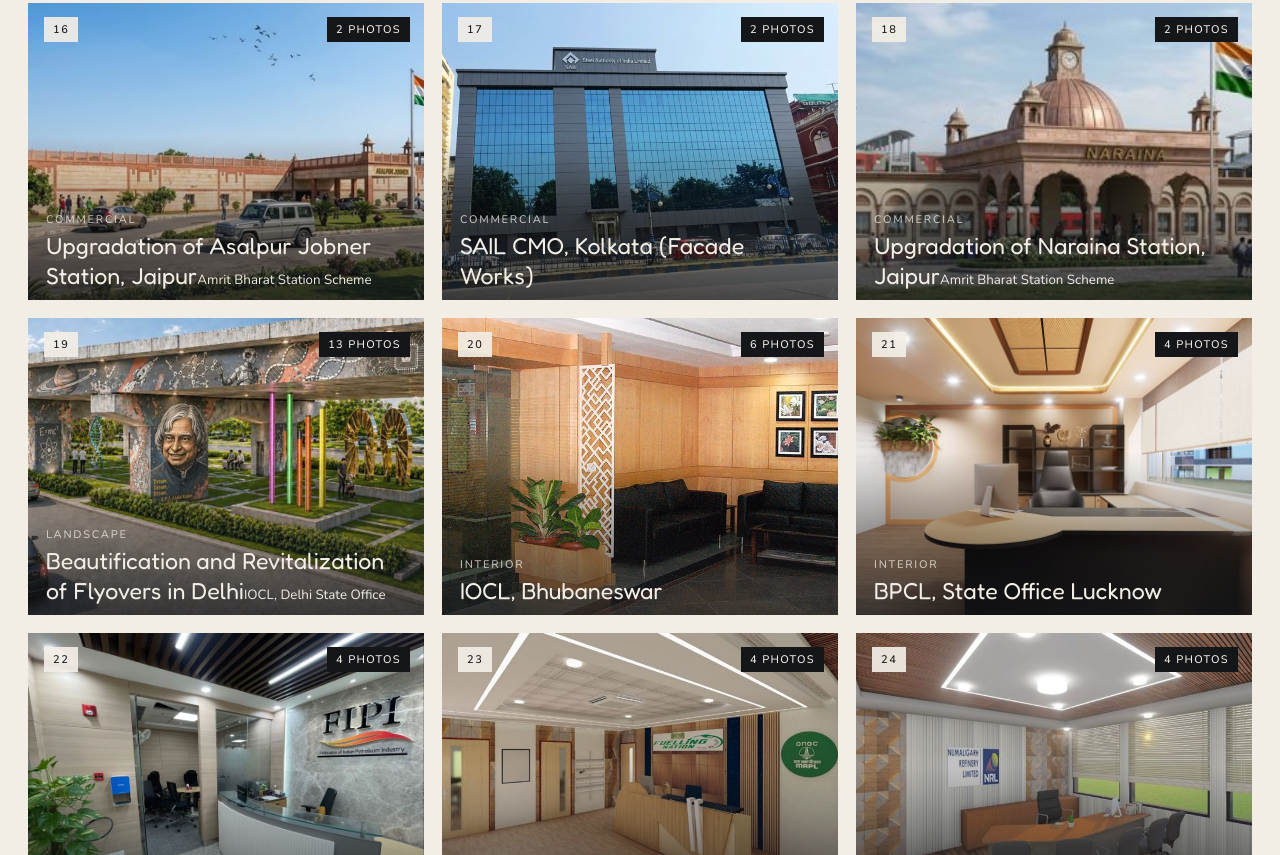
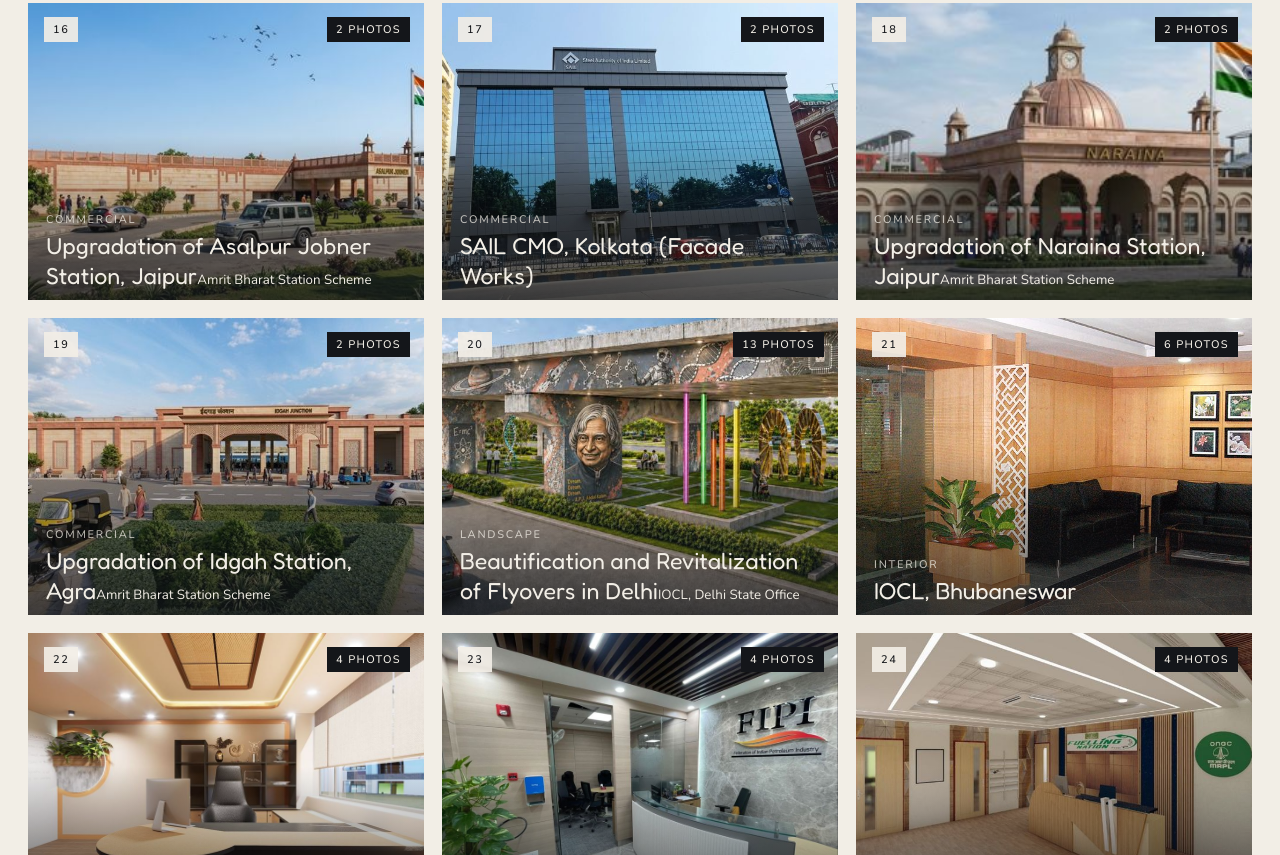
Before and after one commit to NoTeam-Hub/SKA, a plain HTML site: page index.html in a window 1280 px wide. Shown: the part 3894-4749 px from the top of the page. Drawn offline with nearby package versions, Linux system fonts and the light colour scheme.

Commit message:
Add files via upload

```diff
--- a/index.html
+++ b/index.html
@@ -142,10 +142,10 @@
         <h2 class='h2 rv'>Signature <em>projects.</em></h2>
       </div>
       <div class='filters rv' role='tablist'>
-        <button class='chip on' data-f='all' type='button'>All<sup>29</sup></button>
+        <button class='chip on' data-f='all' type='button'>All<sup>30</sup></button>
         <button class='chip' data-f='residential' type='button'>Residential<sup>5</sup></button>
         <button class='chip' data-f='institutional' type='button'>Institutional<sup>9</sup></button>
-        <button class='chip' data-f='commercial' type='button'>Commercial<sup>4</sup></button>
+        <button class='chip' data-f='commercial' type='button'>Commercial<sup>5</sup></button>
         <button class='chip' data-f='landscape' type='button'>Landscape<sup>1</sup></button>
         <button class='chip' data-f='interior' type='button'>Interior<sup>10</sup></button>
       </div>
@@ -169,17 +169,18 @@
       <button class='pcard' data-cat='commercial' data-full='assets/img/asalpur-1.jpg' data-gallery='assets/img/asalpur-1.jpg|assets/img/asalpur-2.jpg' data-title='Upgradation of Asalpur Jobner Station, Jaipur Division (Amrit Bharat Station Scheme)' type='button'><img alt='Upgradation of Asalpur Jobner Station, Jaipur Division (Amrit Bharat Station Scheme)' loading='lazy' src='assets/img/asalpur-1-t.jpg'/><span class='pn'>16</span><span class='pcount'>2 photos</span><span class='pc'><i>Commercial</i> <b>Upgradation of Asalpur Jobner Station, Jaipur</b><small>Amrit Bharat Station Scheme</small></span></button>
       <button class='pcard' data-cat='commercial' data-full='assets/img/sail-fac-1.jpg' data-gallery='assets/img/sail-fac-1.jpg|assets/img/sail-fac-2.jpg' data-title='SAIL CMO, Kolkata (Facade Works)' type='button'><img alt='SAIL CMO, Kolkata (Facade Works)' loading='lazy' src='assets/img/sail-fac-1-t.jpg'/><span class='pn'>17</span><span class='pcount'>2 photos</span><span class='pc'><i>Commercial</i> <b>SAIL CMO, Kolkata (Facade Works)</b></span></button>
       <button class='pcard' data-cat='commercial' data-full='assets/img/naraina-1.jpg' data-gallery='assets/img/naraina-1.jpg|assets/img/naraina-2.jpg' data-title='Upgradation of Naraina Station, Jaipur Division (Amrit Bharat Station Scheme)' type='button'><img alt='Upgradation of Naraina Station, Jaipur Division (Amrit Bharat Station Scheme)' loading='lazy' src='assets/img/naraina-1-t.jpg'/><span class='pn'>18</span><span class='pcount'>2 photos</span><span class='pc'><i>Commercial</i> <b>Upgradation of Naraina Station, Jaipur</b><small>Amrit Bharat Station Scheme</small></span></button>
-      <button class='pcard' data-cat='landscape' data-full='assets/img/fly-iit-1.jpg' data-gallery='assets/img/fly-iit-1.jpg|assets/img/fly-iit-2.jpg|assets/img/fly-chirag.jpg|assets/img/fly-mukarba.jpg|assets/img/fly-iit-3.jpg|assets/img/fly-pan-1.jpg|assets/img/fly-pan-2.jpg|assets/img/fly-pb-3.jpg|assets/img/fly-pb-1.jpg|assets/img/fly-pb-2.jpg|assets/img/fly-pb-5.jpg|assets/img/fly-pb-4.jpg|assets/img/fly-pb-6.jpg' data-title='Beautification and Revitalization of Flyovers in Delhi' type='button'><img alt='Beautification and Revitalization of Flyovers in Delhi' loading='lazy' src='assets/img/fly-iit-1-t.jpg'/><span class='pn'>19</span><span class='pcount'>13 photos</span><span class='pc'><i>Landscape</i> <b>Beautification and Revitalization of Flyovers in Delhi</b><small>IOCL, Delhi State Office</small></span></button>
-      <button class='pcard' data-cat='interior' data-full='assets/img/iocl-bbsr-int-1.jpg' data-gallery='assets/img/iocl-bbsr-int-1.jpg|assets/img/iocl-bbsr-int-2.jpg|assets/img/iocl-bbsr-int-3.jpg|assets/img/iocl-bbsr-int-4.jpg|assets/img/iocl-bbsr-int-5.jpg|assets/img/iocl-bbsr-int-6.jpg' data-title='IOCL, Bhubaneswar' type='button'><img alt='IOCL, Bhubaneswar' loading='lazy' src='assets/img/iocl-bbsr-int-1-t.jpg'/><span class='pn'>20</span><span class='pcount'>6 photos</span><span class='pc'><i>Interior</i> <b>IOCL, Bhubaneswar</b></span></button>
-      <button class='pcard' data-cat='interior' data-full='assets/img/bpcl-lko-int-1.jpg' data-gallery='assets/img/bpcl-lko-int-1.jpg|assets/img/bpcl-lko-int-2.jpg|assets/img/bpcl-lko-int-3.jpg|assets/img/bpcl-lko-int-4.jpg' data-title='BPCL, State Office Lucknow' type='button'><img alt='BPCL, State Office Lucknow' loading='lazy' src='assets/img/bpcl-lko-int-1-t.jpg'/><span class='pn'>21</span><span class='pcount'>4 photos</span><span class='pc'><i>Interior</i> <b>BPCL, State Office Lucknow</b></span></button>
-      <button class='pcard' data-cat='interior' data-full='assets/img/fipi-1.jpg' data-gallery='assets/img/fipi-1.jpg|assets/img/fipi-2.jpg|assets/img/fipi-3.jpg|assets/img/fipi-4.jpg' data-title='FIPI, New Delhi' type='button'><img alt='FIPI, New Delhi' loading='lazy' src='assets/img/fipi-1-t.jpg'/><span class='pn'>22</span><span class='pcount'>4 photos</span><span class='pc'><i>Interior</i> <b>FIPI, New Delhi</b></span></button>
-      <button class='pcard' data-cat='interior' data-full='assets/img/mrpl-nd-1.jpg' data-gallery='assets/img/mrpl-nd-1.jpg|assets/img/mrpl-nd-2.jpg|assets/img/mrpl-nd-3.jpg|assets/img/mrpl-nd-4.jpg' data-title='MRPL, New Delhi' type='button'><img alt='MRPL, New Delhi' loading='lazy' src='assets/img/mrpl-nd-1-t.jpg'/><span class='pn'>23</span><span class='pcount'>4 photos</span><span class='pc'><i>Interior</i> <b>MRPL, New Delhi</b></span></button>
-      <button class='pcard' data-cat='interior' data-full='assets/img/nrl-1.jpg' data-gallery='assets/img/nrl-1.jpg|assets/img/nrl-2.jpg|assets/img/nrl-3.jpg|assets/img/nrl-4.jpg' data-title='NRL, Numaligarh Refinery' type='button'><img alt='NRL, Numaligarh Refinery' loading='lazy' src='assets/img/nrl-1-t.jpg'/><span class='pn'>24</span><span class='pcount'>4 photos</span><span class='pc'><i>Interior</i> <b>NRL, Numaligarh Refinery</b></span></button>
-      <button class='pcard' data-cat='interior' data-full='assets/img/aiu-1.jpg' data-gallery='assets/img/aiu-1.jpg|assets/img/aiu-2.jpg' data-title='Association of Indian Universities' type='button'><img alt='Association of Indian Universities' loading='lazy' src='assets/img/aiu-1-t.jpg'/><span class='pn'>25</span><span class='pcount'>2 photos</span><span class='pc'><i>Interior</i> <b>Association of Indian Universities</b></span></button>
-          <button class='pcard' data-cat='interior' data-full='assets/img/sail-int-1.jpg' data-gallery='assets/img/sail-int-1.jpg|assets/img/sail-int-2.jpg|assets/img/sail-int-3.jpg|assets/img/sail-int-4.jpg|assets/img/sail-int-5.jpg|assets/img/sail-int-6.jpg' data-title='SAIL CMO, Kolkata' type='button'><img alt='SAIL CMO, Kolkata' loading='lazy' src='assets/img/sail-int-1-t.jpg'/><span class='pn'>26</span><span class='pcount'>6 photos</span><span class='pc'><i>Interior</i> <b>SAIL CMO, Kolkata</b></span></button>
-      <button class='pcard' data-cat='interior' data-full='assets/img/sbi-cao-1.jpg' data-gallery='assets/img/sbi-cao-1.jpg|assets/img/sbi-cao-2.jpg|assets/img/sbi-cao-3.jpg|assets/img/sbi-cao-4.jpg' data-title='SBI CAO, Lucknow' type='button'><img alt='SBI CAO, Lucknow' loading='lazy' src='assets/img/sbi-cao-1-t.jpg'/><span class='pn'>27</span><span class='pcount'>4 photos</span><span class='pc'><i>Interior</i> <b>SBI CAO, Lucknow</b></span></button>
-      <button class='pcard' data-cat='interior' data-full='assets/img/canara-1.jpg' data-gallery='assets/img/canara-1.jpg|assets/img/canara-2.jpg|assets/img/canara-3.jpg|assets/img/canara-4.jpg' data-title='Canara Bank, Lajpat Nagar, New Delhi' type='button'><img alt='Canara Bank, Lajpat Nagar, New Delhi' loading='lazy' src='assets/img/canara-1-t.jpg'/><span class='pn'>28</span><span class='pcount'>4 photos</span><span class='pc'><i>Interior</i> <b>Canara Bank, Lajpat Nagar, New Delhi</b></span></button>
-      <button class='pcard' data-cat='interior' data-full='assets/img/sidbi-1.jpg' data-gallery='assets/img/sidbi-1.jpg|assets/img/sidbi-2.jpg|assets/img/sidbi-3.jpg' data-title='SIDBI, Hauz Khas Metro Station' type='button'><img alt='SIDBI, Hauz Khas Metro Station' loading='lazy' src='assets/img/sidbi-1-t.jpg'/><span class='pn'>29</span><span class='pcount'>3 photos</span><span class='pc'><i>Interior</i> <b>SIDBI, Hauz Khas Metro Station</b></span></button>
+      <button class='pcard' data-cat='commercial' data-full='assets/img/idgah-1.jpg' data-gallery='assets/img/idgah-1.jpg|assets/img/idgah-2.jpg' data-title='Upgradation of Idgah Station, Agra Division (Amrit Bharat Station Scheme)' type='button'><img alt='Upgradation of Idgah Station, Agra Division (Amrit Bharat Station Scheme)' loading='lazy' src='assets/img/idgah-1-t.jpg'/><span class='pn'>19</span><span class='pcount'>2 photos</span><span class='pc'><i>Commercial</i> <b>Upgradation of Idgah Station, Agra</b><small>Amrit Bharat Station Scheme</small></span></button>
+      <button class='pcard' data-cat='landscape' data-full='assets/img/fly-iit-1.jpg' data-gallery='assets/img/fly-iit-1.jpg|assets/img/fly-iit-2.jpg|assets/img/fly-chirag.jpg|assets/img/fly-mukarba.jpg|assets/img/fly-iit-3.jpg|assets/img/fly-pan-1.jpg|assets/img/fly-pan-2.jpg|assets/img/fly-pb-3.jpg|assets/img/fly-pb-1.jpg|assets/img/fly-pb-2.jpg|assets/img/fly-pb-5.jpg|assets/img/fly-pb-4.jpg|assets/img/fly-pb-6.jpg' data-title='Beautification and Revitalization of Flyovers in Delhi' type='button'><img alt='Beautification and Revitalization of Flyovers in Delhi' loading='lazy' src='assets/img/fly-iit-1-t.jpg'/><span class='pn'>20</span><span class='pcount'>13 photos</span><span class='pc'><i>Landscape</i> <b>Beautification and Revitalization of Flyovers in Delhi</b><small>IOCL, Delhi State Office</small></span></button>
+      <button class='pcard' data-cat='interior' data-full='assets/img/iocl-bbsr-int-1.jpg' data-gallery='assets/img/iocl-bbsr-int-1.jpg|assets/img/iocl-bbsr-int-2.jpg|assets/img/iocl-bbsr-int-3.jpg|assets/img/iocl-bbsr-int-4.jpg|assets/img/iocl-bbsr-int-5.jpg|assets/img/iocl-bbsr-int-6.jpg' data-title='IOCL, Bhubaneswar' type='button'><img alt='IOCL, Bhubaneswar' loading='lazy' src='assets/img/iocl-bbsr-int-1-t.jpg'/><span class='pn'>21</span><span class='pcount'>6 photos</span><span class='pc'><i>Interior</i> <b>IOCL, Bhubaneswar</b></span></button>
+      <button class='pcard' data-cat='interior' data-full='assets/img/bpcl-lko-int-1.jpg' data-gallery='assets/img/bpcl-lko-int-1.jpg|assets/img/bpcl-lko-int-2.jpg|assets/img/bpcl-lko-int-3.jpg|assets/img/bpcl-lko-int-4.jpg' data-title='BPCL, State Office Lucknow' type='button'><img alt='BPCL, State Office Lucknow' loading='lazy' src='assets/img/bpcl-lko-int-1-t.jpg'/><span class='pn'>22</span><span class='pcount'>4 photos</span><span class='pc'><i>Interior</i> <b>BPCL, State Office Lucknow</b></span></button>
+      <button class='pcard' data-cat='interior' data-full='assets/img/fipi-1.jpg' data-gallery='assets/img/fipi-1.jpg|assets/img/fipi-2.jpg|assets/img/fipi-3.jpg|assets/img/fipi-4.jpg' data-title='FIPI, New Delhi' type='button'><img alt='FIPI, New Delhi' loading='lazy' src='assets/img/fipi-1-t.jpg'/><span class='pn'>23</span><span class='pcount'>4 photos</span><span class='pc'><i>Interior</i> <b>FIPI, New Delhi</b></span></button>
+      <button class='pcard' data-cat='interior' data-full='assets/img/mrpl-nd-1.jpg' data-gallery='assets/img/mrpl-nd-1.jpg|assets/img/mrpl-nd-2.jpg|assets/img/mrpl-nd-3.jpg|assets/img/mrpl-nd-4.jpg' data-title='MRPL, New Delhi' type='button'><img alt='MRPL, New Delhi' loading='lazy' src='assets/img/mrpl-nd-1-t.jpg'/><span class='pn'>24</span><span class='pcount'>4 photos</span><span class='pc'><i>Interior</i> <b>MRPL, New Delhi</b></span></button>
+      <button class='pcard' data-cat='interior' data-full='assets/img/nrl-1.jpg' data-gallery='assets/img/nrl-1.jpg|assets/img/nrl-2.jpg|assets/img/nrl-3.jpg|assets/img/nrl-4.jpg' data-title='NRL, Numaligarh Refinery' type='button'><img alt='NRL, Numaligarh Refinery' loading='lazy' src='assets/img/nrl-1-t.jpg'/><span class='pn'>25</span><span class='pcount'>4 photos</span><span class='pc'><i>Interior</i> <b>NRL, Numaligarh Refinery</b></span></button>
+      <button class='pcard' data-cat='interior' data-full='assets/img/aiu-1.jpg' data-gallery='assets/img/aiu-1.jpg|assets/img/aiu-2.jpg' data-title='Association of Indian Universities' type='button'><img alt='Association of Indian Universities' loading='lazy' src='assets/img/aiu-1-t.jpg'/><span class='pn'>26</span><span class='pcount'>2 photos</span><span class='pc'><i>Interior</i> <b>Association of Indian Universities</b></span></button>
+          <button class='pcard' data-cat='interior' data-full='assets/img/sail-int-1.jpg' data-gallery='assets/img/sail-int-1.jpg|assets/img/sail-int-2.jpg|assets/img/sail-int-3.jpg|assets/img/sail-int-4.jpg|assets/img/sail-int-5.jpg|assets/img/sail-int-6.jpg' data-title='SAIL CMO, Kolkata' type='button'><img alt='SAIL CMO, Kolkata' loading='lazy' src='assets/img/sail-int-1-t.jpg'/><span class='pn'>27</span><span class='pcount'>6 photos</span><span class='pc'><i>Interior</i> <b>SAIL CMO, Kolkata</b></span></button>
+      <button class='pcard' data-cat='interior' data-full='assets/img/sbi-cao-1.jpg' data-gallery='assets/img/sbi-cao-1.jpg|assets/img/sbi-cao-2.jpg|assets/img/sbi-cao-3.jpg|assets/img/sbi-cao-4.jpg' data-title='SBI CAO, Lucknow' type='button'><img alt='SBI CAO, Lucknow' loading='lazy' src='assets/img/sbi-cao-1-t.jpg'/><span class='pn'>28</span><span class='pcount'>4 photos</span><span class='pc'><i>Interior</i> <b>SBI CAO, Lucknow</b></span></button>
+      <button class='pcard' data-cat='interior' data-full='assets/img/canara-1.jpg' data-gallery='assets/img/canara-1.jpg|assets/img/canara-2.jpg|assets/img/canara-3.jpg|assets/img/canara-4.jpg' data-title='Canara Bank, Lajpat Nagar, New Delhi' type='button'><img alt='Canara Bank, Lajpat Nagar, New Delhi' loading='lazy' src='assets/img/canara-1-t.jpg'/><span class='pn'>29</span><span class='pcount'>4 photos</span><span class='pc'><i>Interior</i> <b>Canara Bank, Lajpat Nagar, New Delhi</b></span></button>
+      <button class='pcard' data-cat='interior' data-full='assets/img/sidbi-1.jpg' data-gallery='assets/img/sidbi-1.jpg|assets/img/sidbi-2.jpg|assets/img/sidbi-3.jpg' data-title='SIDBI, Hauz Khas Metro Station' type='button'><img alt='SIDBI, Hauz Khas Metro Station' loading='lazy' src='assets/img/sidbi-1-t.jpg'/><span class='pn'>30</span><span class='pcount'>3 photos</span><span class='pc'><i>Interior</i> <b>SIDBI, Hauz Khas Metro Station</b></span></button>
     </div>
         <div class='explore'>
       <small>Explore all</small>
```
Also changed, not shown: p/commercial.html (+1 -1 lines), assets/img/idgah-1-t.jpg (added), assets/img/idgah-1.jpg (added), assets/img/idgah-2-t.jpg (added), assets/img/idgah-2.jpg (added).
